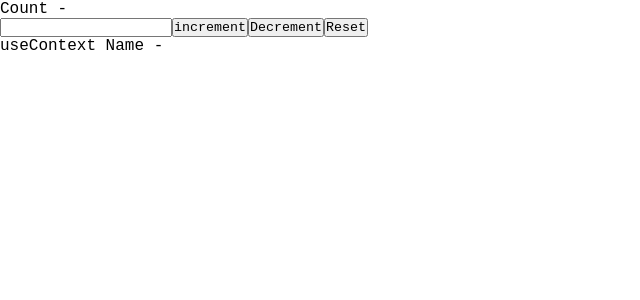
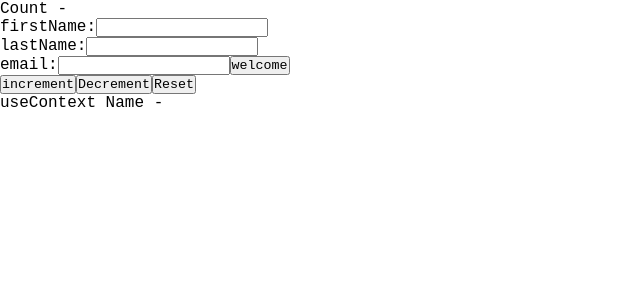
Before and after one commit to nwakaku/formik_signup, a React (Create React App) app: page / in a window 1280 px wide. Shown: the top 300 px of the page, without its empty margins (0-640 px from the left). Built offline with nearby package versions, Linux system fonts and the light colour scheme.

Commit message:
this is a mess but i think am improving little by

```diff
--- a/src/reducer_form/Simpleform.js
+++ b/src/reducer_form/Simpleform.js
@@ -4,12 +4,46 @@ import { UserContext } from '../userContext';
 
 export const Simpleform = () => {
     const [name, setName, six, dispatch] = useContext(UserContext)
+    const [firstName, setFirstName] = useState('');
+    const [lastName, setLastName] = useState('');
+    const [email, setEmail] = useState('');
+
+    const addForm = e => {
+        e.preventDefault();
+        setName([ firstName, lastName,  email ]);
+    }
 
 
     return (
         <div>
             <div>Count - {six}</div>
-            <input type="text" onChange={e => setName(e.target.value)} />
+            <form onSubmit={addForm}>
+                <label>firstName:</label>
+                <input
+                    type="text"
+                    name="firstname"
+                    onChange={e => setFirstName(e.target.value)}
+                    value = {firstName}
+
+                />
+                <br/>
+                <label>lastName:</label>
+                <input
+                    type="text"
+                    name="lastname"
+                    onChange={e => setLastName(e.target.value)}
+                    value = {lastName}
+                />
+                <br/>
+                <label>email:</label>
+                <input
+                    type="text"
+                    name="email"
+                    onChange={e => setEmail(e.target.value)}
+                    value = {email}
+                />
+                <button>welcome</button>
+            </form>
             <button onClick={() => dispatch({ type: 'increment', value: name })}>
                 increment
             </button>
--- a/src/userContext.js
+++ b/src/userContext.js
@@ -21,7 +21,9 @@ const initialState = {
     }
   }
   const [count, dispatch] = useReducer(reducer, initialState)
-  const [name, setName] = useState('')
+  const [name, setName] = useState([
+
+  ])
   const six = count.firstCounter
 
 
```
